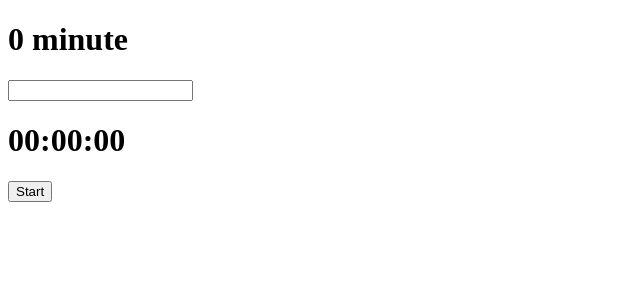
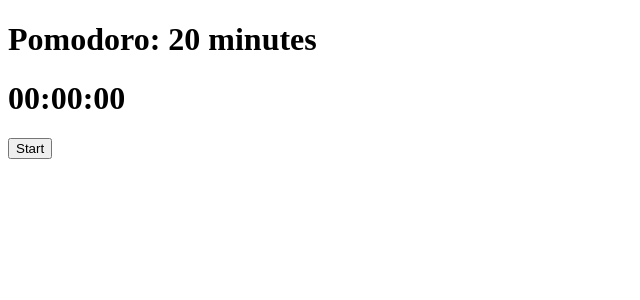
Before and after one commit to echosit/pomodoro-timer, a React (Create React App) app: page / in a window 1280 px wide. Shown: the top 300 px of the page, without its empty margins (0-640 px from the left). Built offline with nearby package versions, Linux system fonts and the light colour scheme.

Commit message:
add conditional for 1 pomodoro interval

```diff
--- a/src/App.js
+++ b/src/App.js
@@ -1,10 +1,10 @@
-import { Input } from "./components/Input";
+// import { Input } from "./components/Input";
 import Timer from "./components/Timer";
 
 function App() {
   return (
     <div>
-      <Input />
+     {/* <Input /> */}
       <Timer />
     </div>
   );
--- a/src/components/Input.js
+++ b/src/components/Input.js
@@ -1,4 +1,4 @@
-import React from 'react';
+/* import React from 'react';
 
 export class Input extends React.Component {
   constructor(props) {
@@ -22,3 +22,4 @@
     );
   }
 }
+*/
--- a/src/components/Timer.js
+++ b/src/components/Timer.js
@@ -40,8 +40,17 @@
     setHours(hours + 1);
   }
 
+  //Pomodoro Time Interval
+  let pomodoro = 20;
+  if (minutes === pomodoro) {
+    setMinutes(0); //sets minutes
+    setStart(false); //stops timer
+    setButton("Start"); //button is on Start
+  }
+
   return (
     <div>
+      <h1>Pomodoro: {pomodoro} minutes</h1>
       <h1>{ hours < 10 && '0' }{hours}:{ minutes < 10 && '0' }{minutes}:{ seconds < 10 && '0' }{seconds}</h1>
       <button onClick={handleClick}>{button}</button>
     </div>
```
